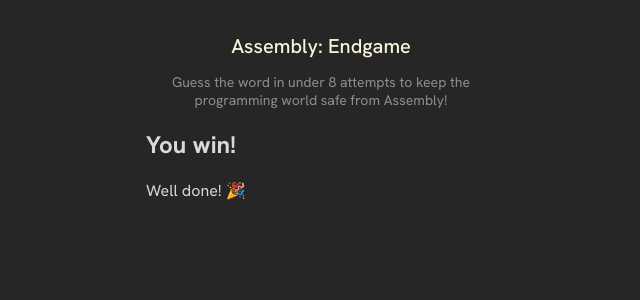
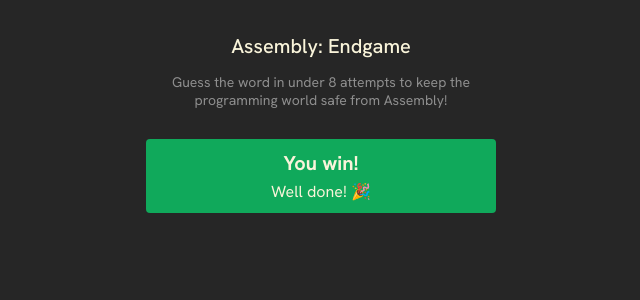
Before and after one commit to jacquikeating/assembly-endgame, a React (Vite) app: page / in a window 1280 px wide. Shown: the top 300 px of the page, without its empty margins (319-959 px from the left). Built offline with nearby package versions, Linux system fonts and the light colour scheme.

Commit message:
Styled <Status>
- Styled <Status> component according to Figma design.

```diff
--- a/src/index.css
+++ b/src/index.css
@@ -12,6 +12,10 @@ body {
     display: flex;
     justify-content: center;
 }
+
+
+
+/* Header Component */
 
 header {
     text-align: center;
@@ -28,3 +32,34 @@ header p {
     font-size: 0.875rem;
     color: #8E8E8E;
 }
+
+
+
+/* Status Component */
+
+/* section.game-status {
+    display: flex;
+    flex-direction: column;
+    align-items: center;
+
+} */
+
+/* */
+.status {
+    width: 100%;
+    margin-block: 1.875rem; /* 30px */
+    padding: 0.375rem; /* 6px */
+    border-radius: 4px;
+    background: #10A95B;
+    text-align: center;
+    color: #F9F4DA;
+}
+
+.status h2 {
+    margin: 0.3125rem; /* 5px */
+    font-size: 1.25rem;
+}
+
+.status p {
+    margin: 0.3125rem; /* 5px */
+}
```
